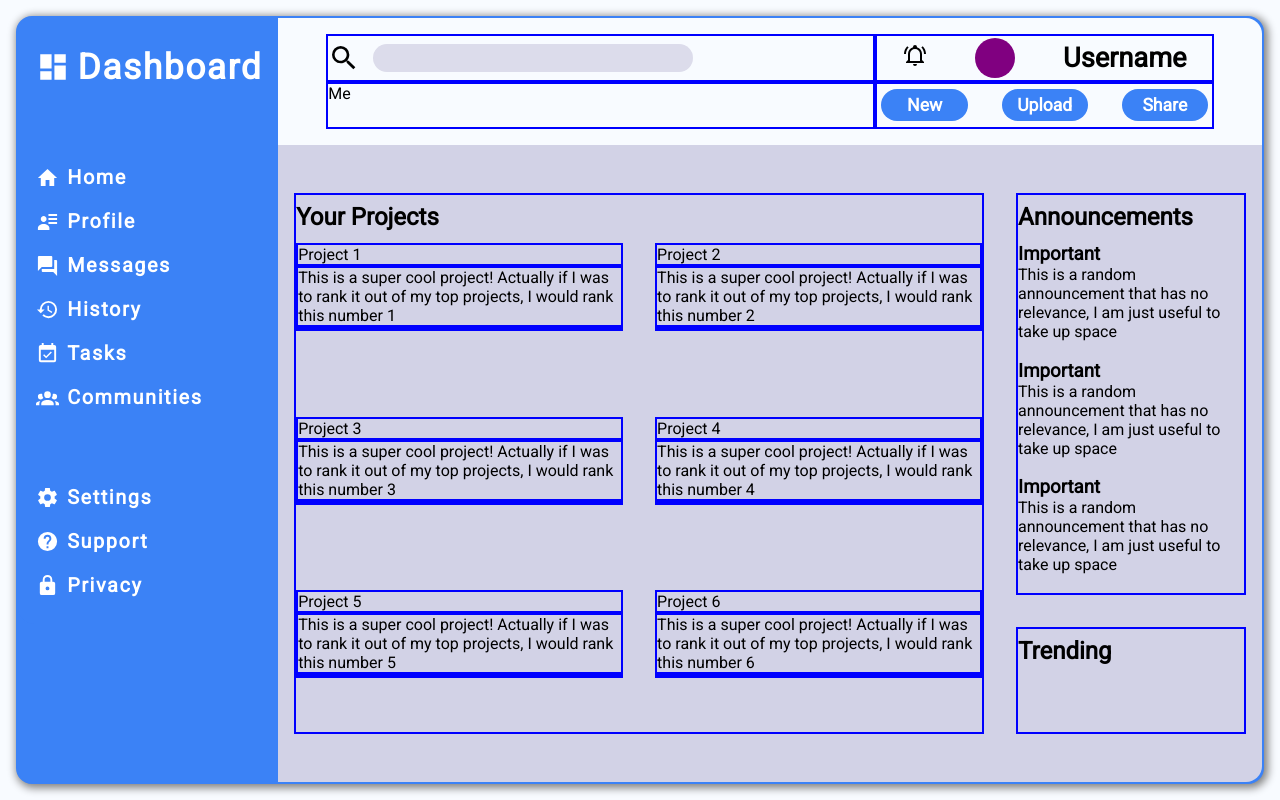
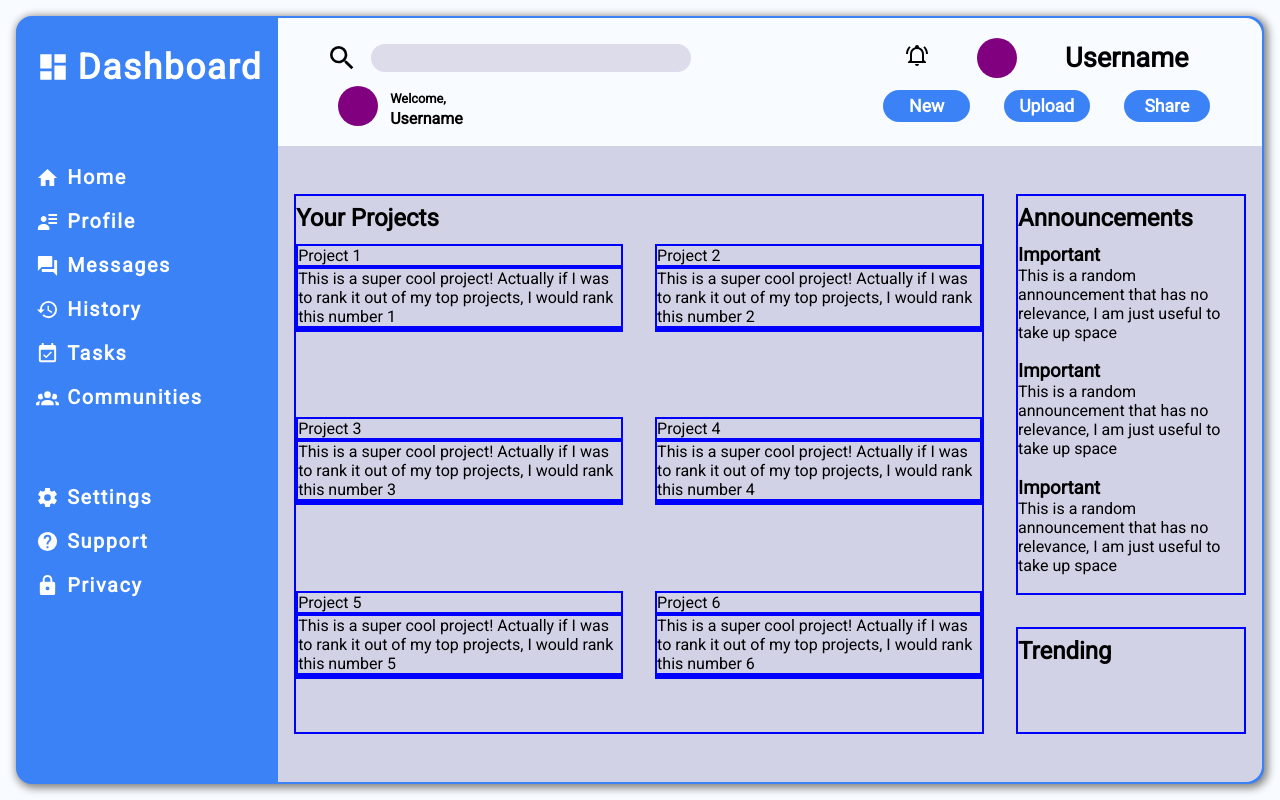
Before and after one commit to Zentality/AdminDashboard-TOP, a plain HTML site: page index.html in a window 1280 px wide. Drawn offline with Linux system fonts and the light colour scheme.

Commit message:
Complete styling of header

```diff
--- a/index.html
+++ b/index.html
@@ -13,7 +13,7 @@
     <div class="header">
       <div class="search"><a href="https://github.com/zentality"><img src="icons/magnify.svg" alt="Search"></a><input type="text" placeholder=""></div>
       <div class="alerts"><a href="https://github.com/zentality"><img src="icons/bell-ring-outline.svg" alt="Alerts"></a><span class="profilePicture"></span><span>Username</span></div>
-      <div class="user">Me</div>
+      <div class="user"><span class="profilePicture"></span><span class="welcome">Welcome, </span><span>Username</span></div>
       <div class="shareButtons">
        <button class="new">New</button>
        <button class="upload">Upload</button>
--- a/styles.css
+++ b/styles.css
@@ -1,6 +1,6 @@
 @import url('https://fonts.googleapis.com/css2?family=Roboto&display=swap');
 
-.header>div, .header li, .content div {
+.content div {
   border: 2px solid blue;
 }
 
@@ -95,12 +95,30 @@ body {
   font-weight: 600;
 }
 
-.alerts .profilePicture {
+.profilePicture {
   margin: 0 48px;
   height: 40px;
   width: 40px;
   background-color: purple;
   border-radius: 20px;
+}
+
+.user {
+  display: inline-grid;
+  grid-template: 50% 50% / 64px 128px;
+  font-weight: 700;
+  align-items: center;
+}
+
+.user .profilePicture {
+  grid-area: 1/1/3/2;
+  margin: 4px;
+  justify-self: center;
+}
+
+.welcome {
+  align-self: flex-end;
+  font-size: 0.8em;
 }
 
 .shareButtons {
```
